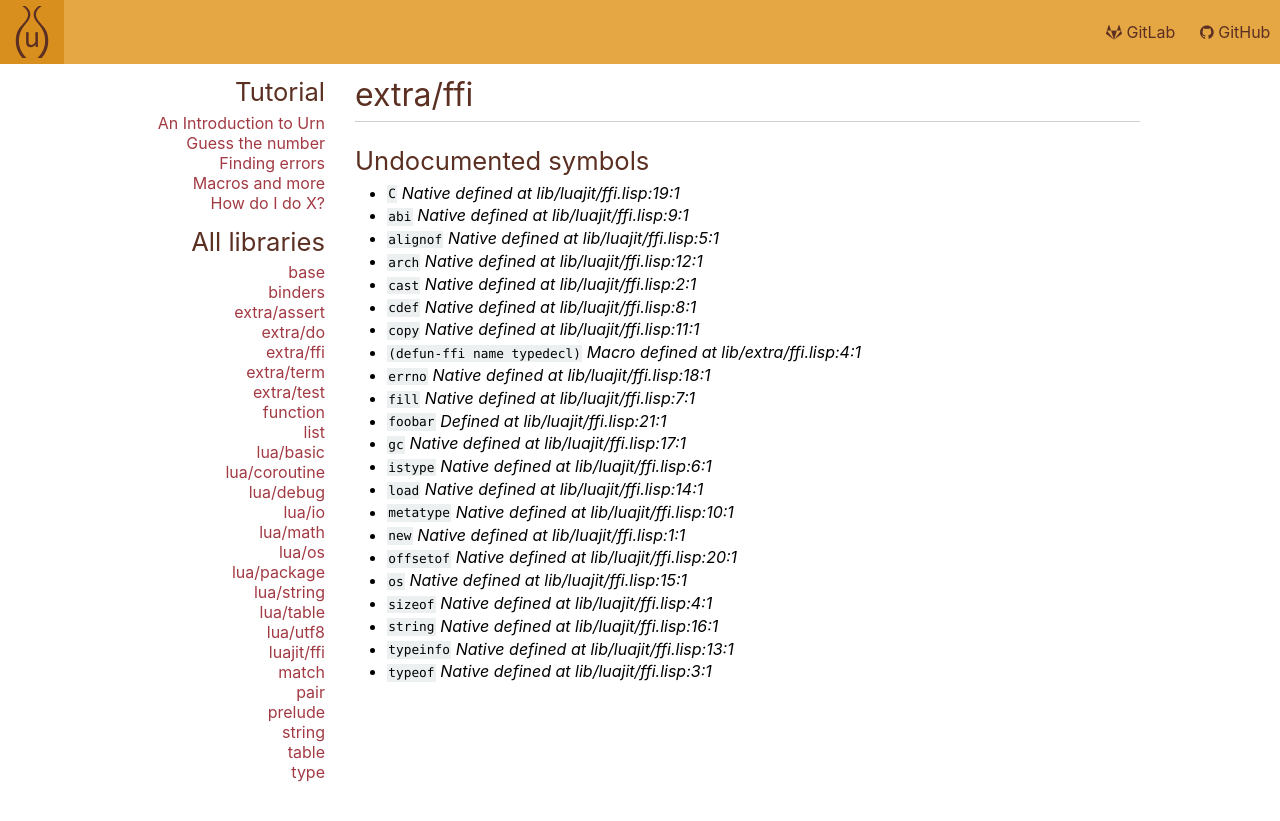
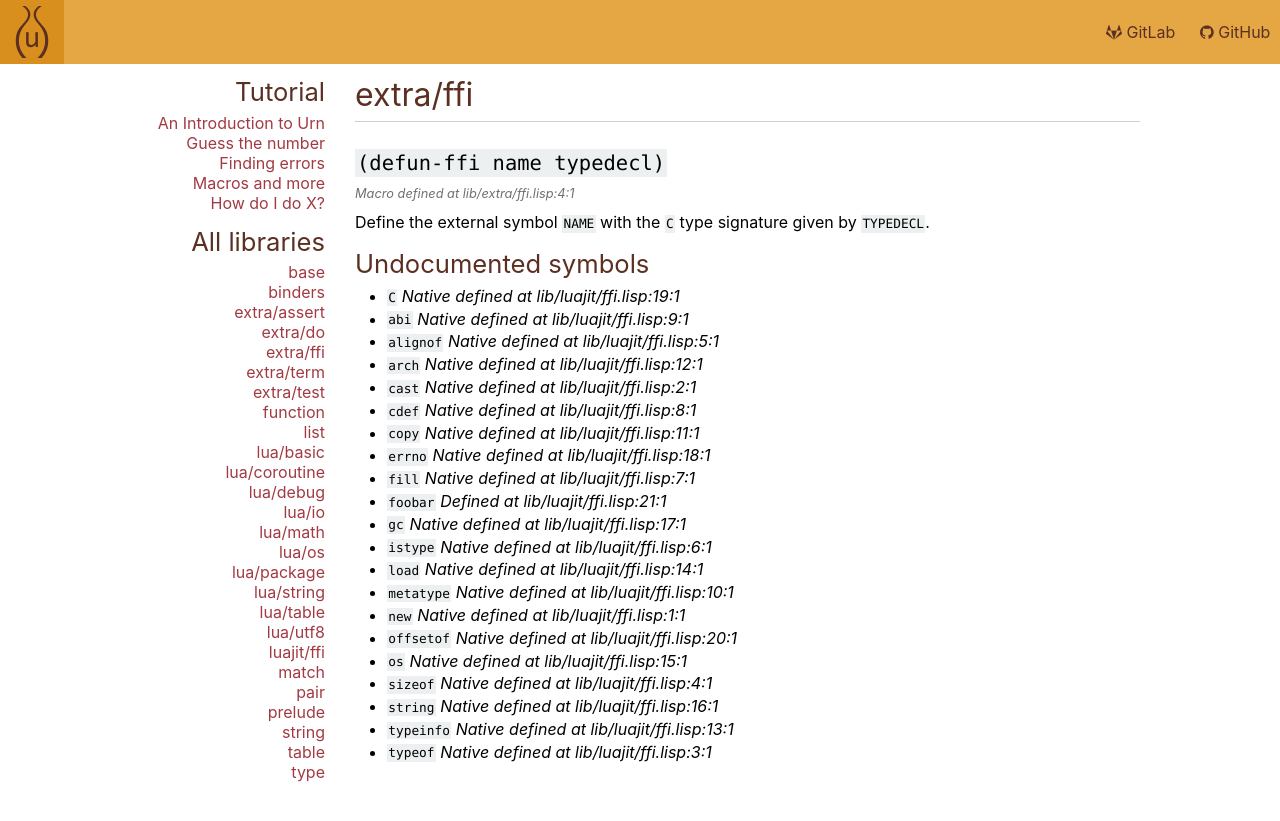
Before and after one commit to SquidDev/urn, a Jekyll site: the page built from docs/lib.extra.ffi.md, in a window 1280 px wide. Shown: the top 821 px of the page. Built offline with Jekyll 4.4.1, drawn with Linux system fonts in a browser that asks for light colours; our own code applies the rules of GitHub Pages for plain Markdown files.

Commit message:
Update docs

```diff
--- a/docs/lib.extra.ffi.md
+++ b/docs/lib.extra.ffi.md
@@ -2,6 +2,12 @@
 title: extra/ffi
 ---
 # extra/ffi
+## `(defun-ffi name typedecl)`
+*Macro defined at lib/extra/ffi.lisp:4:1*
+
+Define the external symbol `NAME` with the `C` type signature
+given by `TYPEDECL`.
+
 ## Undocumented symbols
  - `C` *Native defined at lib/luajit/ffi.lisp:19:1*
  - `abi` *Native defined at lib/luajit/ffi.lisp:9:1*
```
Also changed, not shown: other parts of docs/lib.extra.ffi.md (+0 -1 lines), docs/lib.match.md (+1 -1 lines).
